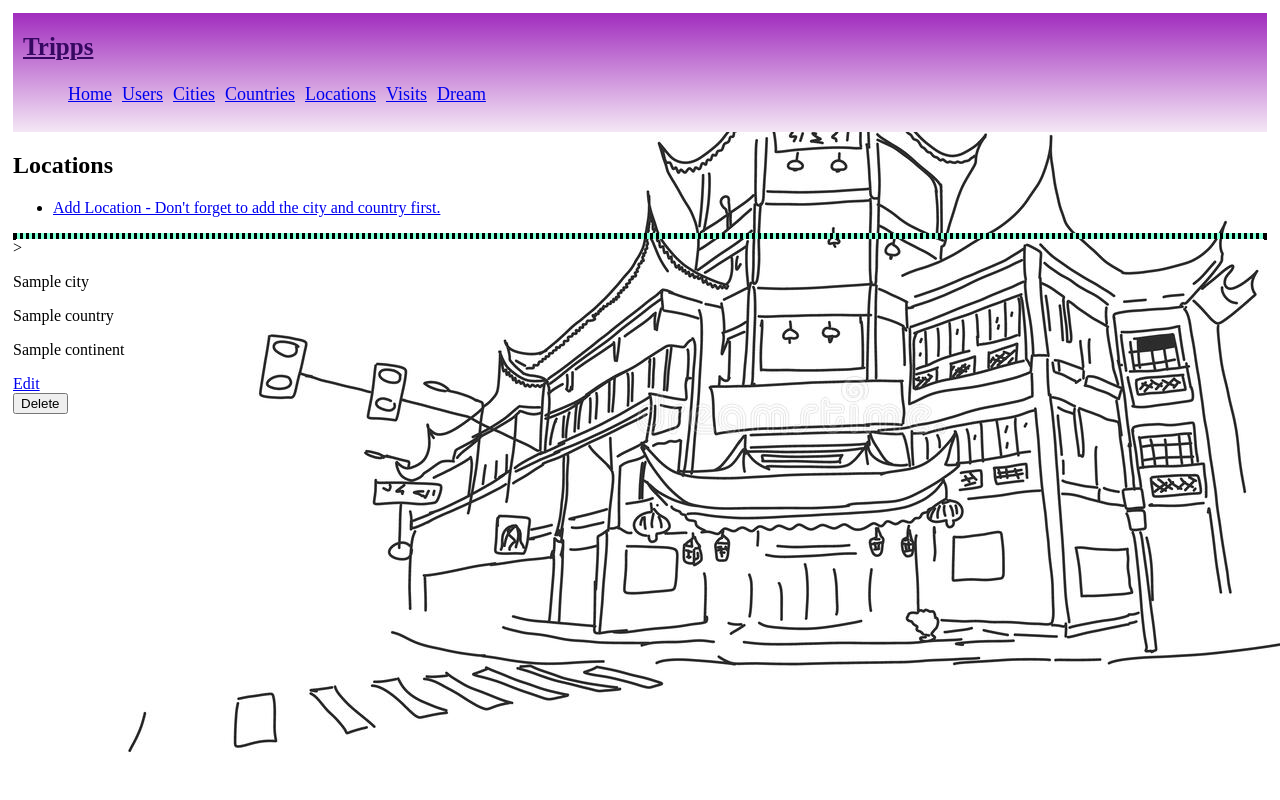
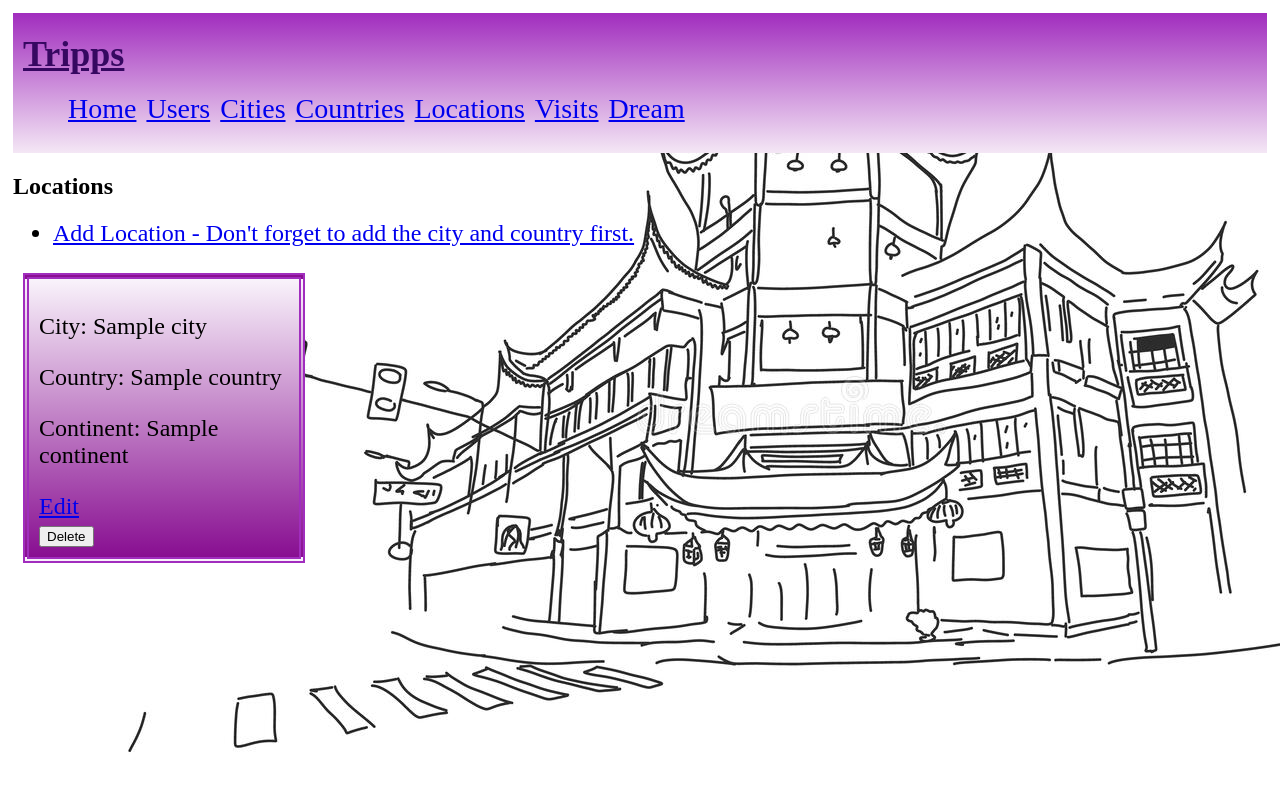
Before and after one commit to aaronhubber/Tripps_Travel, a Flask app: page /locations in a window 1280 px wide. Run offline with Flask 2, Linux system fonts and the light colour scheme; a database or web service that is not in the repository returns one stand-in record (values such as "Sample title"); some libraries are stand-ins or nearby versions.

Commit message:
some css styling

```diff
--- a/static/style.css
+++ b/static/style.css
@@ -5,8 +5,8 @@
 
 .header{
     overflow: hidden;
-    background-color: blueviolet;
     padding: 20px 10px;
+    height: 100px;
     background: linear-gradient(to bottom, #a12dbe, #f4e7f5);
 }
 
@@ -16,14 +16,14 @@
     text-align:start;
     padding: 5px;
     text-decoration: none;
-    font-size: 18px;
+    font-size: 28px;
     line-height: 25px;
     border-radius: 4px;
     list-style: none;
   }
 
 .header a.logo {
-    font-size: 25px;
+    font-size: 36px;
     font-weight: bold;
     color: rgb(54, 8, 97);
   }
@@ -38,13 +38,24 @@
 }
 
 .container{
-    display: flex;
-    flex-direction: row;
-    flex-basis: 30%;
-    flex-wrap: wrap;
+    max-width: 80%;
+    display: inline-block;
 }
 
 .results{
-    background-color: aquamarine;
-    border-style: dotted;
+    display:inline-block;
+    width: 250px;
+    height:max-content;
+    padding: 10px;
+    margin: 10px;
+    font-size: x-large;
+    border-style: double;
+    border-width: 6px;
+    border-color: #a12dbe;
+    background: linear-gradient(to bottom, #f9f3fb, #880e91);
 }
+
+.addnew{
+    font-size:x-large;
+
+}
--- a/templates/location/location_index.html
+++ b/templates/location/location_index.html
@@ -1,23 +1,23 @@
 {% extends "base.html" %}
 {% block content %}
 
-<h2>Locations</h2>
+<h2 class="addnew">Locations</h2>
 
 <ul>
-    <li><a href="/locations/new">Add Location - Don't forget to add the city and country first. </a></li>
+    <li class="addnew"><a href="/locations/new">Add Location - Don't forget to add the city and country first. </a></li>
 </ul>
-
+<div class="container">
 {% for location in locations %}
 
-<section class="results"></section>>
-    <p>{{ location.city.name }}</p>
-    <p>{{ location.country.name }}</p>
-    <p>{{ location.continent }}</p>
+<section class="results">
+    <p>City: {{ location.city.name }}</p>
+    <p>Country: {{ location.country.name }}</p>
+    <p>Continent: {{ location.continent }}</p>
     <a href="/locations/{{ location.id }}/edit">Edit</a>
     <form action="/locations/{{ location.id }}/delete" method="POST">
         <input type="submit" value="Delete">
     </form>
 </section>
-
+</div>
 {% endfor %}
 {% endblock %}
```
Also changed, not shown: templates/city/city_index.html (+4 -4 lines), templates/city/edit_city.html (+5 -2 lines), templates/city/new_city.html (+6 -3 lines), templates/country/country_index.html (+7 -6 lines).
